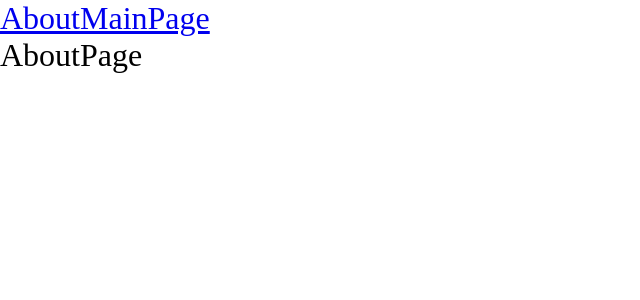
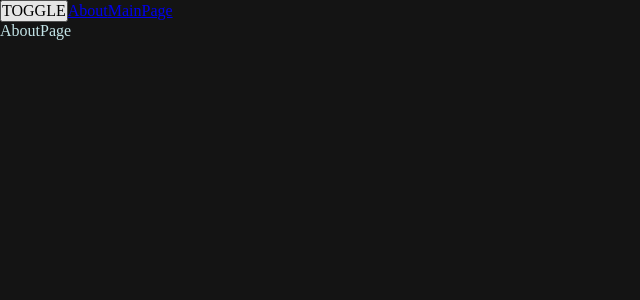
Before and after one commit to IFSAArg/ulbi, a React app: page / in a window 1280 px wide. Shown: the top 300 px of the page, without its empty margins (0-640 px from the left). Built offline with nearby package versions, Linux system fonts and the light colour scheme.

Commit message:
organize styles, add themes, setup theme-context and theme-provider

```diff
--- a/src/App.tsx
+++ b/src/App.tsx
@@ -1,12 +1,20 @@
-import { Suspense } from "react"
+import { Suspense, useContext, useState } from "react"
 import { Routes, Route, Link } from "react-router-dom"
-import "./index.scss"
+import "./styles/index.scss"
 import { AboutPageAsync } from "./pages/AboutPage/AboutPage.async"
 import { MainPageAsync } from "./pages/MainPage/MainPage.async"
+import { Theme, ThemeContext } from "./theme/ThemeContext"
 
 const App = () => {
+  const {theme, setTheme} = useContext(ThemeContext)
+
+  const toggleTheme = () => {
+    setTheme(theme === "dark" ? Theme.LIGHT : Theme.DARK)
+  }
+
   return (
-    <div className="app">
+    <div className={`app ${theme}`}>
+      <button onClick={toggleTheme}>TOGGLE</button>
       <Link to={"/"}>About</Link>
       <Link to={"/mainpage"}>MainPage</Link>
       <Suspense fallback={<div>Loading...</div>}>
--- a/src/index.scss
+++ /dev/null
@@ -1,9 +0,0 @@
-* {
-  margin: 0;
-  padding: 0;
-  box-sizing: border-box;
-}
-
-.app {
-  font-size: 32px;
-}
--- a/src/index.tsx
+++ b/src/index.tsx
@@ -1,10 +1,13 @@
 import { render } from "react-dom";
 import App from "./App";
 import { BrowserRouter } from "react-router-dom";
+import ThemeProvider from "./theme/ThemeProvider";
 
 render(
   <BrowserRouter>
-    <App/>
+    <ThemeProvider>
+      <App/>
+    </ThemeProvider>
   </BrowserRouter>
   ,
   document.getElementById("root")
--- a/src/pages/AboutPage/AboutPage.async.tsx
+++ b/src/pages/AboutPage/AboutPage.async.tsx
@@ -2,6 +2,5 @@ import { lazy } from "react";
 
 export const AboutPageAsync = lazy(() => new Promise(resolve => {
   // @ts-ignore
-  // Это сделано исключительно дя имитации загрузки
   setTimeout(() => resolve(import('./AboutPage')), 1500)
 }))
--- /dev/null
+++ b/src/styles/index.scss
@@ -0,0 +1,14 @@
+@import "./reset.scss";
+@import "./variables/global.scss";
+@import "./themes/dark.scss";
+@import "./themes/light.scss";
+
+.app {
+  font: var(--font-m);
+
+  background: var(--bg-color);
+
+  color: var(--primary-color);
+
+  min-height: 100vh;
+}
--- /dev/null
+++ b/src/styles/reset.scss
@@ -0,0 +1,14 @@
+* {
+  margin: 0;
+  padding: 0;
+  box-sizing: border-box;
+}
+
+input,
+button,
+select,
+textarea {
+  margin: 0;
+
+  font: inherit;
+}
--- /dev/null
+++ b/src/styles/themes/dark.scss
@@ -0,0 +1,6 @@
+.app.dark {
+  --bg-color: #141414;
+
+  --primary-color: #C2E3E6;
+  --secondary-color: #778277;
+}
--- /dev/null
+++ b/src/styles/themes/light.scss
@@ -0,0 +1,6 @@
+.app.light {
+  --bg-color: #bfbfc0;
+
+  --primary-color: #000000;
+  --secondary-color: #818C99;
+}
--- /dev/null
+++ b/src/styles/variables/global.scss
@@ -0,0 +1,11 @@
+:root {
+  --font-famaly-main: Consolas, 'TimesNewRoman', Serif;
+
+  --font-size-m: 16px;
+  --font-line-m: 24px
+  --font-m: var(--font-size-m) / var(--font-line-m) var(--font-famaly-main)
+
+  --font-size-l: 24px;
+  --font-line-l: 32px
+  --font-l: var(--font-size-l) / var(--font-line-l) var(--font-famaly-main)
+}
--- /dev/null
+++ b/src/theme/ThemeContext.ts
@@ -0,0 +1,15 @@
+import { createContext } from "react";
+
+export enum Theme {
+  LIGHT = 'light',
+  DARK = 'dark'
+}
+
+export interface IThemeContextProps {
+  theme?: Theme;
+  setTheme?: (theme: Theme) => void
+}
+
+export const ThemeContext = createContext<IThemeContextProps>({})
+
+export const LOCAL_STORAGE_THEME_KEY = 'theme'
--- /dev/null
+++ b/src/theme/ThemeProvider.tsx
@@ -0,0 +1,21 @@
+import { FC, useMemo, useState } from "react"
+import { LOCAL_STORAGE_THEME_KEY, Theme, ThemeContext } from "./ThemeContext"
+
+const defaultTheme = localStorage.getItem(LOCAL_STORAGE_THEME_KEY) as Theme || Theme.DARK
+
+const ThemeProvider:FC = ({children}) => {
+  const [theme, setTheme] = useState<Theme>(defaultTheme)
+
+  const defaultProps = useMemo(() => ({
+    theme: theme,
+    setTheme: setTheme
+  }), [theme])
+
+  return (
+    <ThemeContext.Provider value={defaultProps}>
+      {children}
+    </ThemeContext.Provider>
+  )
+}
+
+export default ThemeProvider
```
Also changed, not shown: 9 other files (tests, documents, lock files or other folders).
